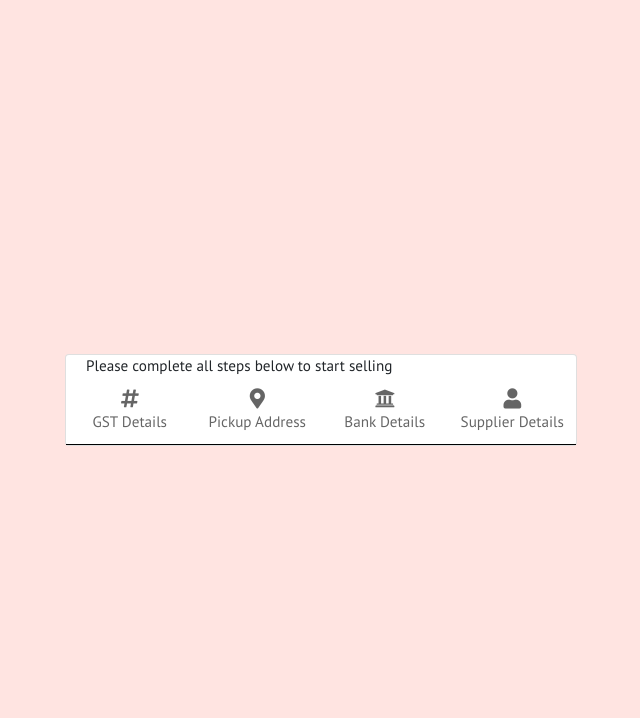
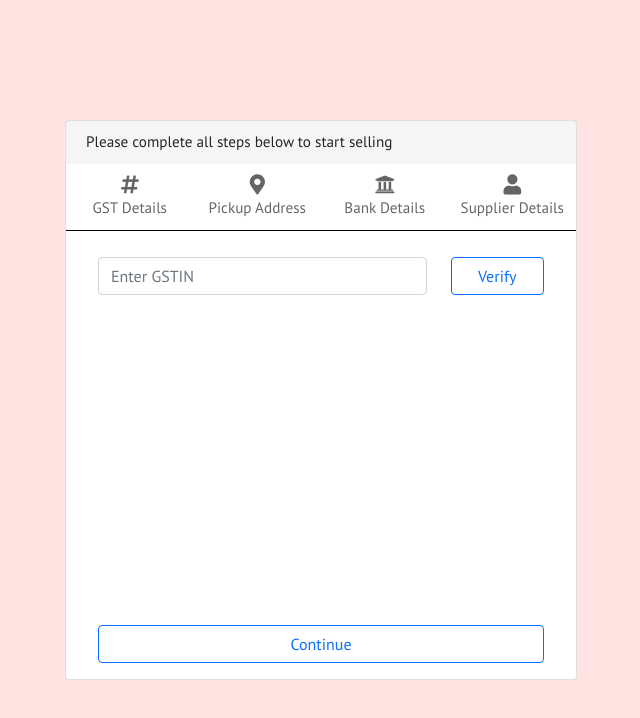
Before and after one commit to therupdeep/react-dashboard, a React (Create React App) app: page / in a window 1280 px wide. Shown: the top 718 px of the page, without its empty margins (319-959 px from the left). Built offline with nearby package versions, Linux system fonts and the light colour scheme.

Commit message:
completed gst details

```diff
--- a/src/App.js
+++ b/src/App.js
@@ -15,6 +15,9 @@ class App extends Component {
     password: '',
     showPassword: false,
     getUpdates: false,
+
+    //GST Details --->
+    gstIN: '',
 
     //Dashboard ---->
     step: 1,
--- a/src/pages/Registration/AccountRegistration/index.js
+++ b/src/pages/Registration/AccountRegistration/index.js
@@ -1,6 +1,6 @@
 import React from 'react';
 import TextBoxWithoutLabel from '../../../components/TextBoxWithoutLabel';
-import MobileNoTextBox from '../components/MobileNoTextBox';
+import TextboxWithButton from '../components/TextboxWithButton';
 import PasswordTextBox from '../components/PasswordTextbox';
 import PasswordConditions from '../components/PasswordConditions';
 import UpdatesCheckbox from '../components/UpdatesCheckbox';
@@ -34,7 +34,9 @@ const AccountRegistration = ({
             Create your account to start selling
           </h6>
           <form>
-            <MobileNoTextBox
+            <TextboxWithButton
+              placeholder='Mobile Number'
+              buttonText='Send OTP'
               value={values.mobileNo}
               onChange={handleChange('mobileNo')}
             />
@@ -60,11 +62,7 @@ const AccountRegistration = ({
               name='getUpdates'
               onChange={toggleChange}
             />
-            <Button
-              text='Create Account'
-              onClick={Continue}
-              buttonStyle={{ width: '100%' }}
-            />
+            <Button text='Create Account' onClick={Continue} />
             <div style={{ textAlign: 'center', paddingTop: '10px' }}>
               By clicking you agree to our Terms And Conditions
             </div>
--- /dev/null
+++ b/src/pages/Registration/GSTDetails/components/GSTDetailsBody/index.js
@@ -0,0 +1,22 @@
+import React from 'react';
+import TextboxWithButton from '../../../components/TextboxWithButton';
+import Button from './../../../../../components/Button';
+
+const GSTDetailsBody = ({ values, handleChange }) => {
+  return (
+    <form style={{ padding: '1rem 2rem' }}>
+      <TextboxWithButton
+        placeholder='Enter GSTIN'
+        buttonText='Verify'
+        value={values.gstIN}
+        onChange={handleChange('gstIN')}
+      />
+      <Button
+        text='Continue'
+        buttonStyle={{ width: '100%', marginTop: '40vh' }}
+      />
+    </form>
+  );
+};
+
+export default GSTDetailsBody;
--- a/src/pages/Registration/GSTDetails/index.js
+++ b/src/pages/Registration/GSTDetails/index.js
@@ -1,7 +1,14 @@
 import React from 'react';
 import HeaderNav from '../components/HeaderNav';
+import GSTDetailsBody from './components/GSTDetailsBody';
 
-const GSTDetails = () => {
+const GSTDetails = ({
+  values,
+  prevStep,
+  nextStep,
+  handleChange,
+  toggleChange,
+}) => {
   return (
     <div
       style={{
@@ -15,6 +22,7 @@ const GSTDetails = () => {
       <div class='card' style={{ width: '32rem' }}>
         <div class='card-body' style={{ padding: '0' }}>
           <HeaderNav />
+          <GSTDetailsBody values={values} handleChange={handleChange} />
         </div>
       </div>
     </div>
--- a/src/pages/Registration/components/HeaderNav/styles.js
+++ b/src/pages/Registration/components/HeaderNav/styles.js
@@ -1,6 +1,9 @@
 const styles = {
   topText: {
     paddingLeft: '20px',
+    backgroundColor: 'rgba(0,0,0,0.04)',
+    paddingTop: '10px',
+    paddingBottom: '10px',
   },
   list: {
     flexWrap: 'nowrap',
--- a/src/pages/Registration/components/MobileNoTextBox/index.js
+++ b/src/pages/Registration/components/TextboxWithButton/index.js
@@ -1,21 +1,25 @@
 import React from 'react';
 import Button from '../../../../components/Button';
 
-const MobileNoTextBox = ({ value, onChange }) => {
+const TextboxWithButton = ({ placeholder, buttonText, value, onChange }) => {
   return (
     <div className='row'>
       <div class='form-group col-md-9 col-sm-9 col-12'>
         <input
           type='text'
           class='form-control'
-          placeholder='Mobile Number'
+          placeholder={placeholder}
           value={value}
           onChange={onChange}
         />
       </div>
-      <Button text='Send OTP' classes='form-group col-md-3 col-sm-3 col-12' />
+      <Button
+        text={buttonText}
+        classes='form-group col-md-3 col-sm-3 col-12'
+        buttonStyle={{ width: '100%' }}
+      />
     </div>
   );
 };
 
-export default MobileNoTextBox;
+export default TextboxWithButton;
--- a/src/pages/Registration/index.js
+++ b/src/pages/Registration/index.js
@@ -18,7 +18,13 @@ const Registration = ({
     //   toggleChange={toggleChange}
     // />
 
-    <GSTDetails />
+    <GSTDetails
+      values={values}
+      prevStep={prevStep}
+      nextStep={nextStep}
+      handleChange={handleChange}
+      toggleChange={toggleChange}
+    />
   );
 };
 
```
